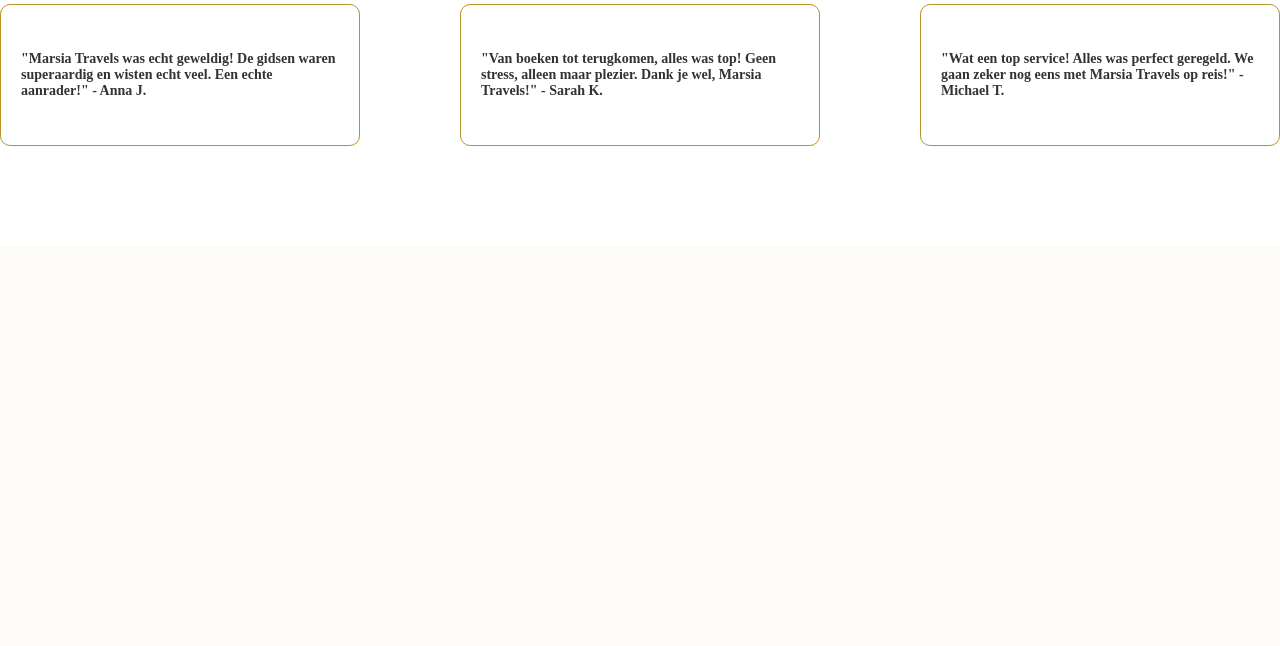
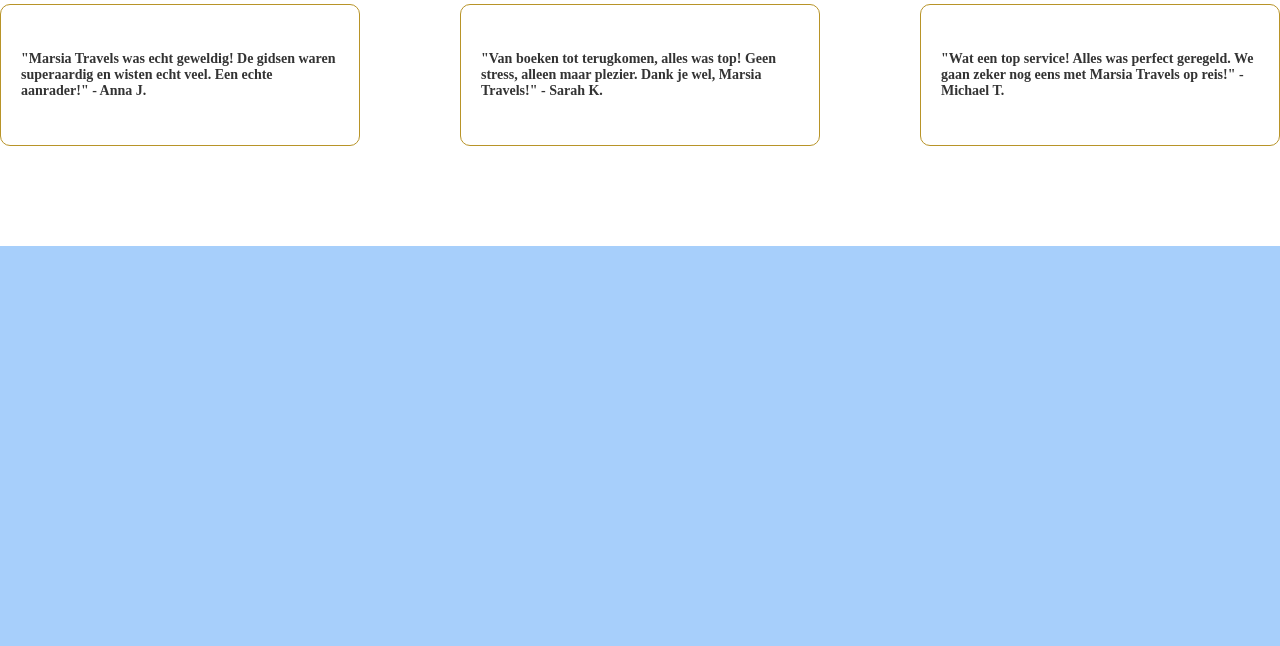
Before and after one commit to Hkynltn/marsiatravels, a PHP site: page / in a window 1280 px wide. Shown: the part 2401-3047 px from the top of the page. Before the commit the page ends 2547 px from the top, so only its background shows below. Run offline with PHP 8.4, Linux system fonts and the light colour scheme.

Commit message:
header + footer

```diff
--- a/assets/css/style.css
+++ b/assets/css/style.css
@@ -195,3 +195,9 @@
     color: #333;
     margin: 0;
 }
+
+
+footer{
+    background-color:  #A7CFFB;
+    height: 400px;
+}
--- /dev/null
+++ b/footer.php
@@ -0,0 +1,4 @@
+<footer >
+ <div></div>
+
+</footer>
--- /dev/null
+++ b/header.php
@@ -0,0 +1,18 @@
+<!DOCTYPE html>
+<html lang="en">
+<head>
+    <meta charset="UTF-8">
+    <meta name="viewport" content="width=device-width, initial-scale=1.0">
+    <title>Marsia travels</title>
+    <link rel="stylesheet" href="assets/css/style.css">
+
+</head>
+
+<header>
+        <section id="logo-box">
+            <img src="assets/img/logoMarsiaTravels.png" id="logo">
+        <h1>
+            Marsia Travels
+        </h1>
+        </section>
+    </header>
--- a/index.php
+++ b/index.php
@@ -1,21 +1,7 @@
-<!DOCTYPE html>
-<html lang="en">
-<head>
-    <meta charset="UTF-8">
-    <meta name="viewport" content="width=device-width, initial-scale=1.0">
-    <title>Marsia travels</title>
-    <link rel="stylesheet" href="assets/css/style.css">
-
-</head>
-<body>
-    <header>
-        <section id="logo-box">
-            <img src="assets/img/logoMarsiaTravels.png" id="logo">
-        <h1>
-            Marsia Travels
-        </h1>
-        </section>
-    </header>
+<?php
+include "header.php";
+    ?>
+    <body>
         <section class="inleiding">
         <div id="search-block">
             <div class="keuze-blocks">
@@ -71,11 +57,8 @@
     </div>
 </div>
 </section>
-
-
-<footer>
-
-</footer>
-
 </body>
+<?php
+include "footer.php";
+    ?>
 </html>
```
